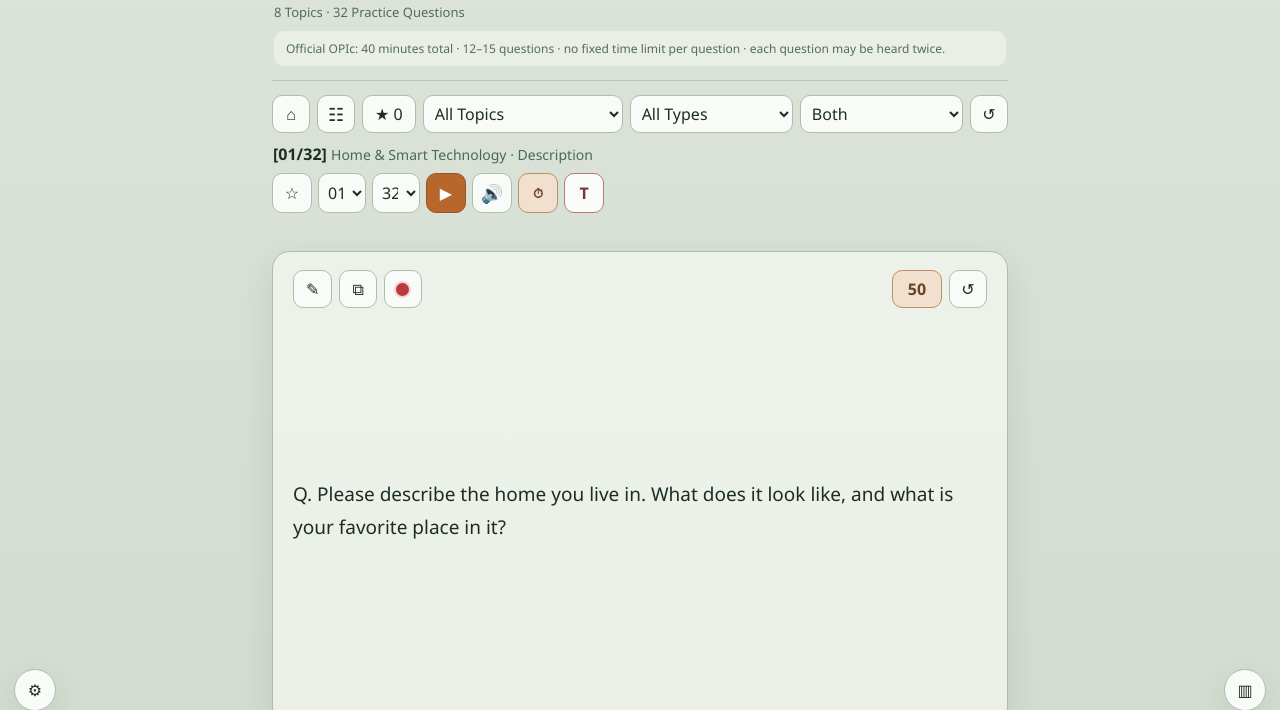
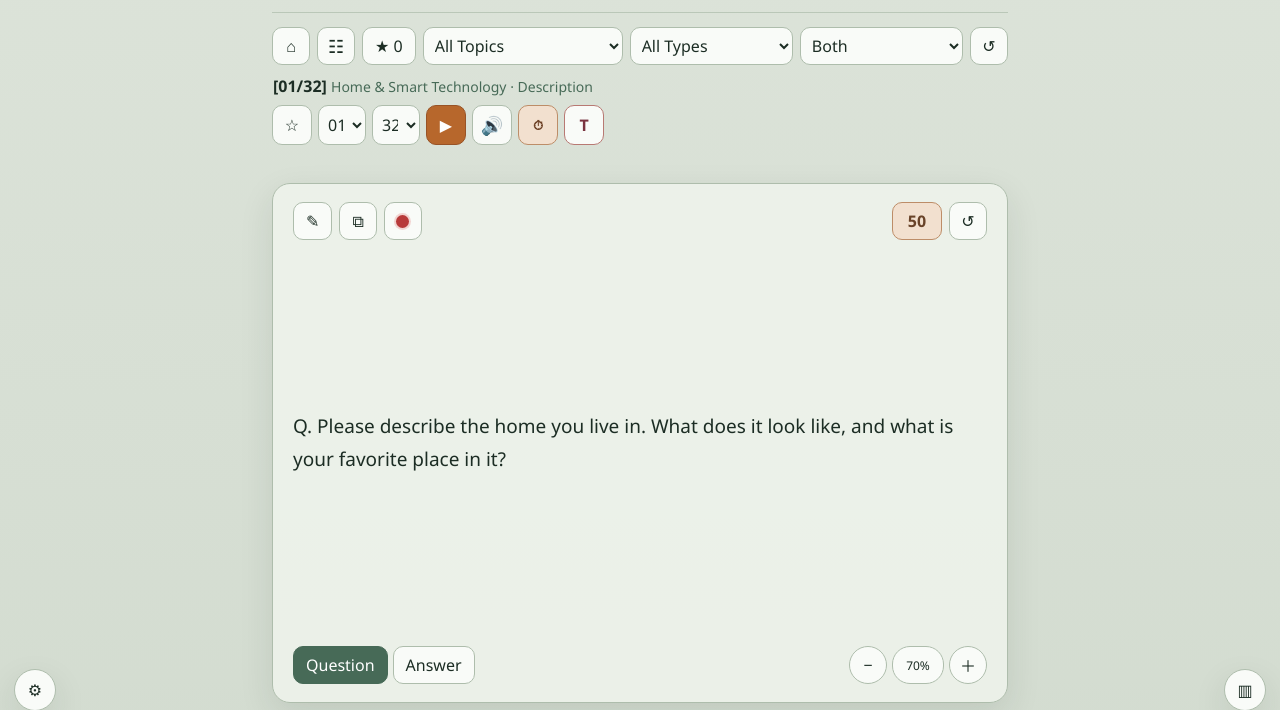
Before and after one commit to whitebell1/OPIc, a plain HTML site: page OPIc_IH_Flashcards.html in a window 1280 px wide. Shown: the part 69-779 px from the top of the page. Drawn offline with Linux system fonts and the light colour scheme.

Commit message:
Remove header guidance text

```diff
--- a/OPIc_IH_Flashcards.html
+++ b/OPIc_IH_Flashcards.html
@@ -25,8 +25,6 @@
 <div class="app">
   <header>
     <h1>▣ OPIc IH Flashcards</h1>
-    <p>8 Topics · 32 Practice Questions</p>
-    <div class="official">Official OPIc: 40 minutes total · 12–15 questions · no fixed time limit per question · each question may be heard twice.</div>
   </header>
 
   <section class="toolbar" aria-label="Filters">
```
